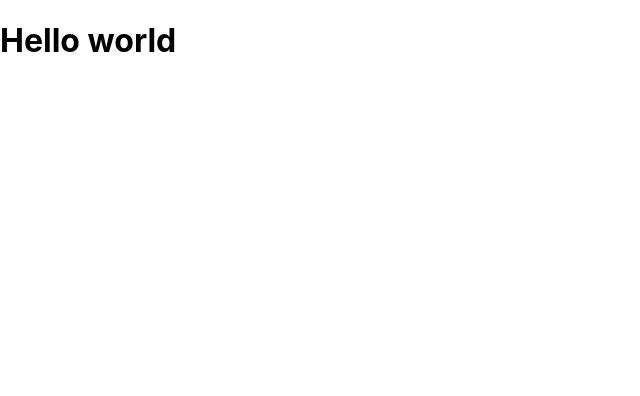
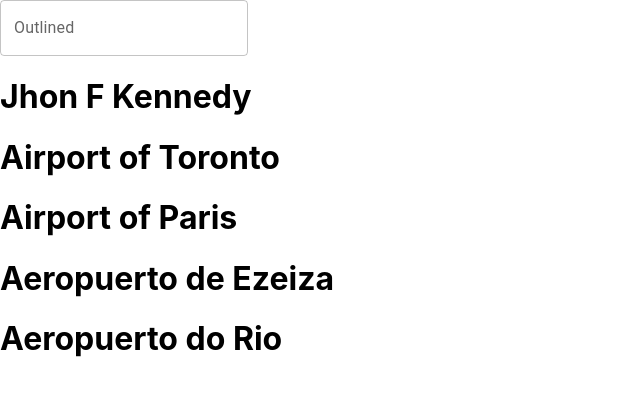
Before and after one commit to TheoTheNarmon/GFlights, a React (Create React App) app: page /flight in a window 1280 px wide. Shown: the top 396 px of the page, without its empty margins (0-640 px from the left). Built offline with nearby package versions, Linux system fonts and the light colour scheme.

Commit message:
added first functions

```diff
--- a/src/model/Airport.ts
+++ b/src/model/Airport.ts
@@ -17,7 +17,7 @@
     }
 }
 
-export const airports: Airport[] = [
+export const Airports: Airport[] = [
     new Airport(1, "A1", "Jhon F Kennedy", "New york"),
     new Airport(2, "A2", "Airport of Toronto", "Toronto"),
     new Airport(3, "A3", "Airport of Paris", "Paris"),
--- a/src/model/Flight.ts
+++ b/src/model/Flight.ts
@@ -42,7 +42,7 @@
   }
 }
 
-export const flights:Flight[] = [
+export const Flights:Flight[] = [
     new Flight("1","A1","A1","A4","2024-07-01","2024-07-02",1440,"Jhon F Kennedy","Aeropuerto de Ezeiza"),
     new Flight("2","A4","A4","A1","2024-07-20","2024-07-22",1440,"Aeropuerto de Ezeiza","Jhon F Kennedy"),
     new Flight("3","A2","A3","A2","2025-02-2","2024-02-2",75,"Airport of Paris","Airport of Toronto")
--- a/src/routes/search/search.tsx
+++ b/src/routes/search/search.tsx
@@ -1,7 +1,37 @@
+import { TextField } from "@mui/material";
+import { useEffect, useState } from "react";
+import { Flight, Flights } from "../../model/Flight";
+import { searchAirport } from "../../services/airportService";
+import { Airport, Airports } from "../../model/Airport";
 
 export default function Search(){
+    const [label, setLabel] = useState("")
+    const [flights, setFlights] = useState<Flight[]>([])
+    const [airports, setAirports] = useState<Airport[]>([])
+
+    useEffect(() =>{
+        setFlights(Flights);
+        if(label == ""){setAirports(Airports)}
+    })
+
+
+    const handleChangeAirports= (e:string) => {
+        setLabel(e)
+        setAirports(searchAirport(label,Airports))
+    }
 
     return(
-        <h1>Hello world</h1>
+        <div>
+        <TextField
+            id="outlined-basic"
+            label="Outlined"
+            variant="outlined"
+            value={label}
+            onChange={(e) => handleChangeAirports(e.target.value)}
+            />
+            {airports.map((airport)=> (
+                <h1>{airport.name}</h1>
+            ))}
+        </div>
     )
 }
--- /dev/null
+++ b/src/services/airportService.ts
@@ -0,0 +1,6 @@
+import axios, { AxiosResponse } from 'axios'
+import { Airport } from '../model/Airport'
+
+export function searchAirport(word:string, airports:Airport[]){
+    return airports.filter(airport => airport.city.toLowerCase().includes(word.toLowerCase()) || airport.name.toLowerCase().includes(word.toLowerCase()))
+}
```
Also changed, not shown: 1 other file (tests, documents, lock files or other folders).
